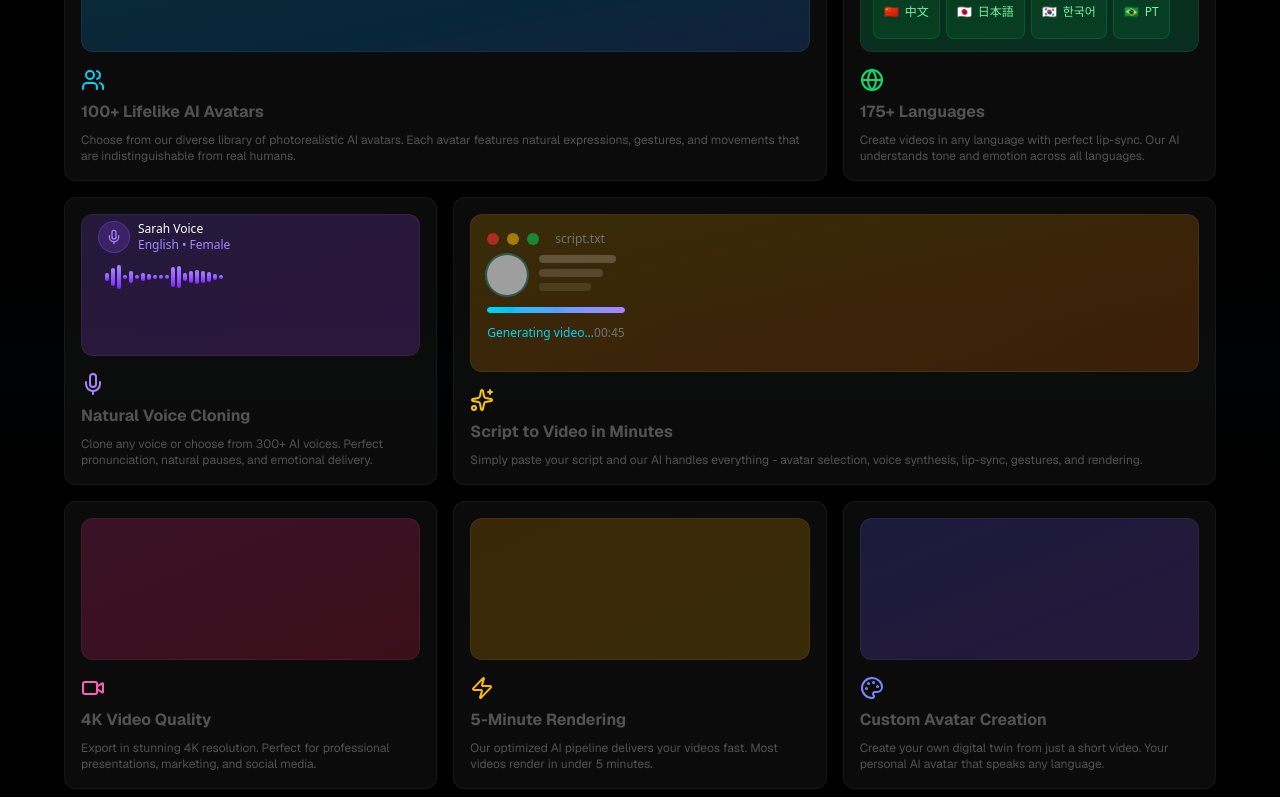
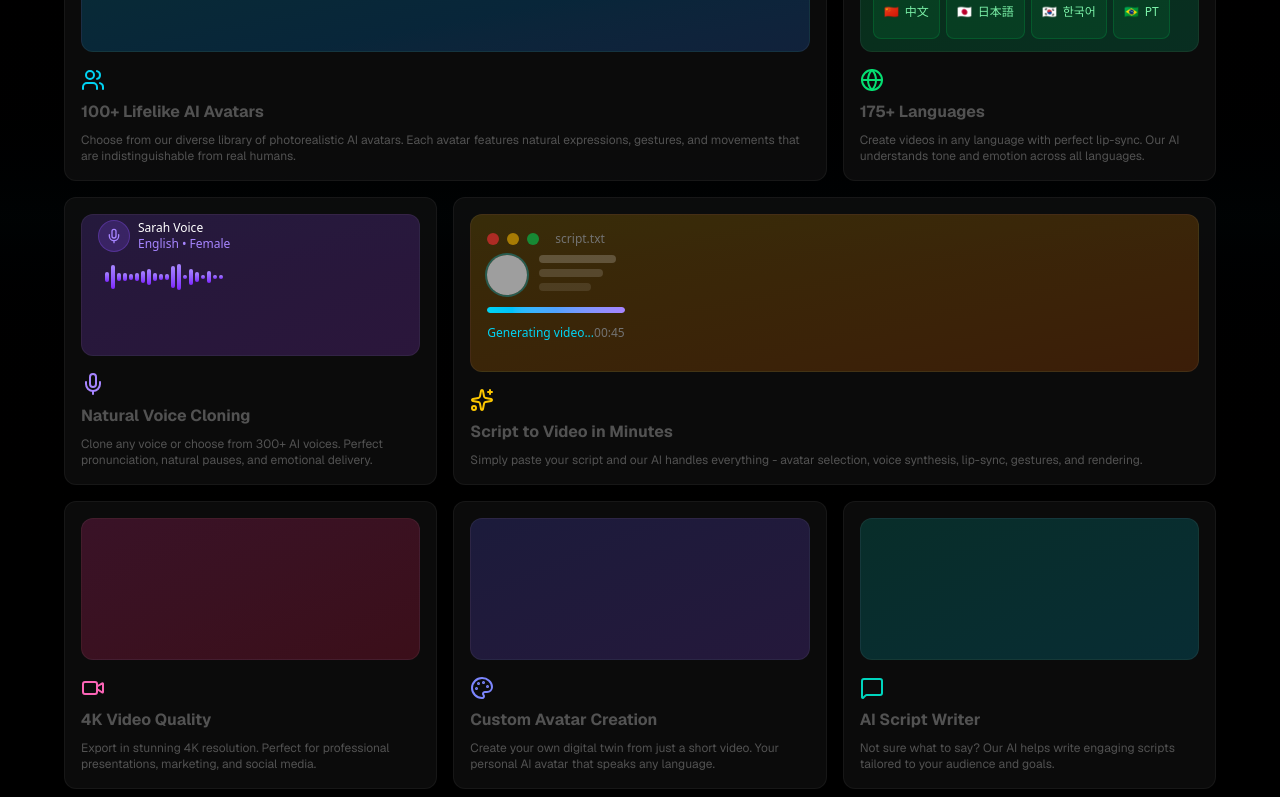
Before and after one commit to Seanfo2332/image-to-video-website, a Next.js app: page / in a window 1280 px wide. Shown: the part 2000-2797 px from the top of the page. Built offline with nearby package versions, Linux system fonts and the light colour scheme; no server answers; grey boxes are pictures that could not be loaded.

Commit message:
Remove 5-Minute Rendering card from features

```diff
--- a/src/components/landing/Features.tsx
+++ b/src/components/landing/Features.tsx
@@ -56,14 +56,6 @@ const features = [
     icon: <Video className="w-6 h-6 text-pink-400" />,
     className: "md:col-span-1",
     gradient: "from-pink-500/20 to-rose-500/20",
-  },
-  {
-    title: "5-Minute Rendering",
-    description:
-      "Our optimized AI pipeline delivers your videos fast. Most videos render in under 5 minutes.",
-    icon: <Zap className="w-6 h-6 text-amber-400" />,
-    className: "md:col-span-1",
-    gradient: "from-amber-500/20 to-yellow-500/20",
   },
   {
     title: "Custom Avatar Creation",
```
